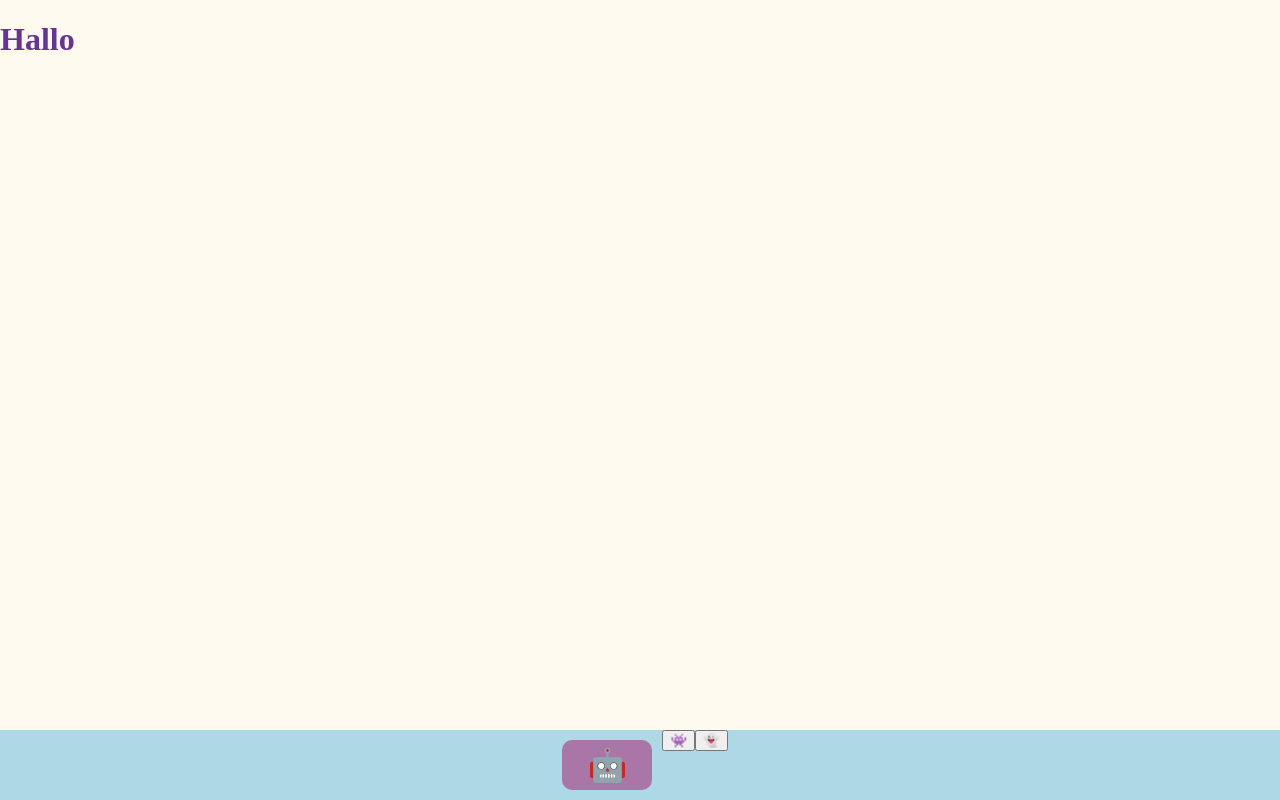
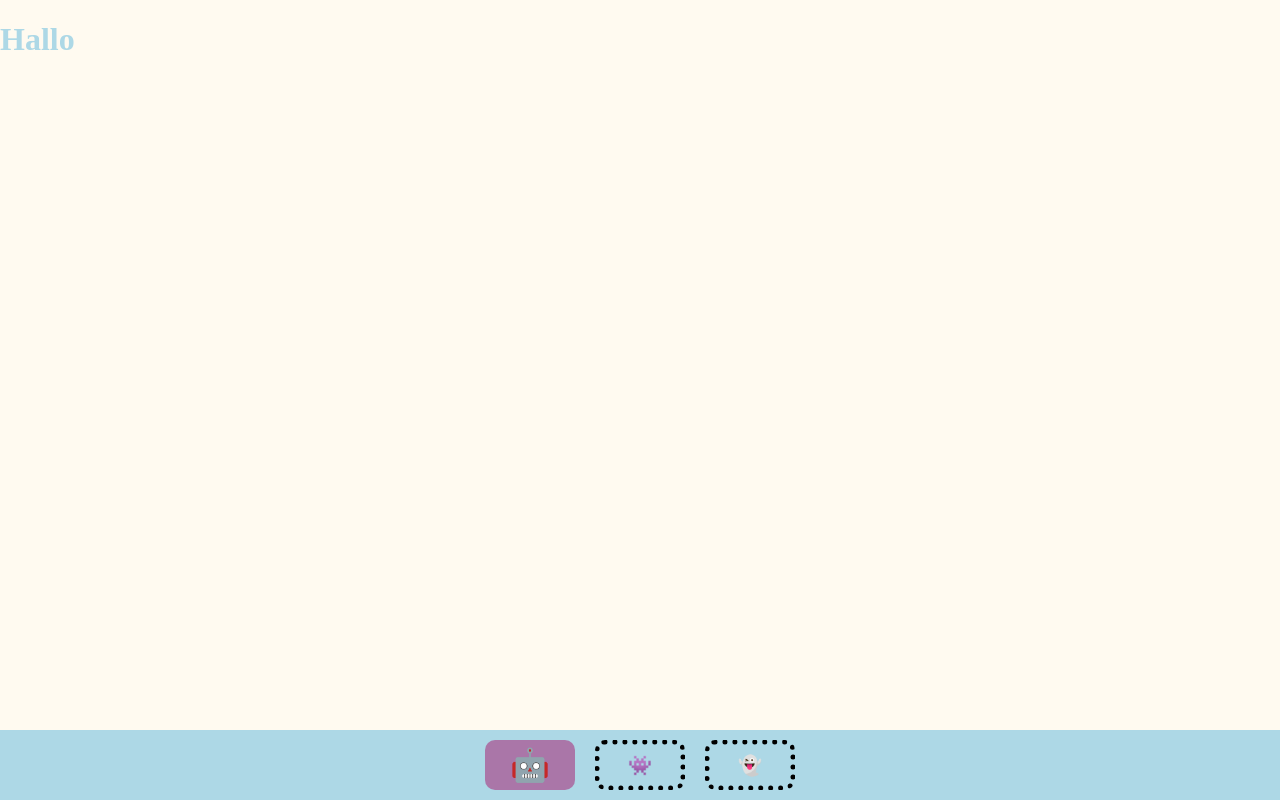
Before and after one commit to nadinho/css-layout, a website: page index.html in a window 1280 px wide. Drawn offline with Linux system fonts and the light colour scheme.

Commit message:
add SASS

```diff
--- a/index.html
+++ b/index.html
@@ -4,20 +4,22 @@
     <meta charset="UTF-8" />
     <meta name="viewport" content="width=device-width, initial-scale=1.0" />
 
-    <link rel="stylesheet" href="styles.css" />
+    <link rel="stylesheet" href="dist/styles.css" />
 
     <title>Hallo Welt</title>
   </head>
   <body>
     <main>
-        <h1>Hallo</h1>
-
-
+      <h1>Hallo</h1>
     </main>
     <footer class="bottom-nav">
-      <a href="index.html"><button class="bottom-nav__button bottom-nav__button--active">🤖</button></a>
-      <a href="second.html"><button class="bottom-nav-button">👾</button></a>
-      <a href="third.html"><button class="bottom-nav-button">👻</button></a>
+      <a href="index.html"
+        ><button class="bottom-nav__button bottom-nav__button--active">
+          🤖
+        </button></a
+      >
+      <a href="second.html"><button class="bottom-nav__button">👾</button></a>
+      <a href="third.html"><button class="bottom-nav__button">👻</button></a>
     </footer>
   </body>
 </html>
--- a/package.json
+++ b/package.json
@@ -4,6 +4,7 @@
   "description": "",
   "main": "index.js",
   "scripts": {
+    "dev": "sass --watch src/styles.scss dist/styles.css",
     "test": "echo \"Error: no test specified\" && exit 1"
   },
   "keywords": [],
@@ -12,6 +13,7 @@
   "devDependencies": {
     "csslint": "^1.0.5",
     "htmlhint": "^0.11.0",
-    "prettier": "^1.19.1"
+    "prettier": "^1.19.1",
+    "sass": "^1.25.0"
   }
 }
--- /dev/null
+++ b/src/styles.scss
@@ -0,0 +1,53 @@
+*,
+*::after,
+*::before {
+  box-sizing: border-box;
+}
+
+$primary-color: floralwhite;
+$secondary-color: lightblue;
+$accent-color: rgba(167, 23, 109, 0.5);
+$hover-color: rgba(77, 105, 197, 0.75);
+
+$text-size: 16px;
+
+body {
+  background-color: $primary-color;
+  color: $secondary-color;
+  margin: 0;
+  font-size: $text-size;
+}
+
+.bottom-nav {
+  background-color: $secondary-color;
+  position: fixed;
+  bottom: 0;
+  left: 0;
+  right: 0;
+  display: flex;
+  justify-content: center;
+}
+
+.bottom-nav__button {
+  width: 90px;
+  height: 50px;
+  margin: 10px;
+  background-color: $secondary-color;
+  font-size: 1.2rem;
+  border: 5px dotted;
+  border-radius: 10px;
+  outline: none;
+  cursor: pointer;
+  transition: font-size 1s, background-color 1s;
+}
+
+.bottom-nav__button:hover {
+  background-color: $hover-color;
+  font-size: 2rem;
+}
+
+.bottom-nav__button--active {
+  background-color: $accent-color;
+  font-size: 2rem;
+  border: none;
+}
```
Also changed, not shown: second.html (+8 -4 lines), third.html (+8 -4 lines), dist/styles.css, 2 other files.
